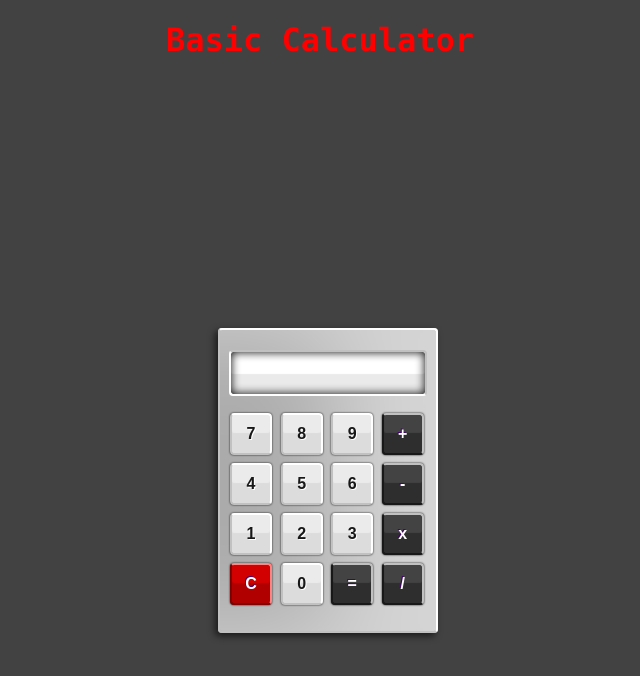
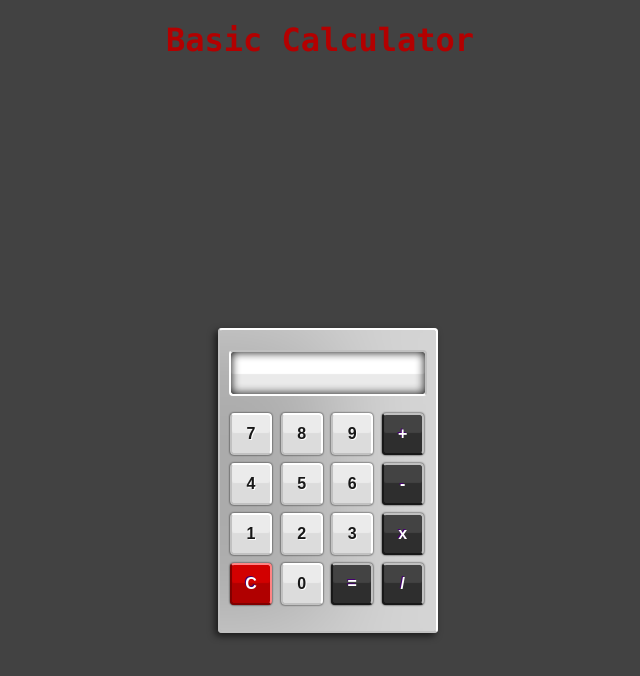
Before and after one commit to shruti960960/SimpleCalculator, a plain HTML site: page index.html in a window 1280 px wide. Shown: the whole page, without its empty margins (320-960 px from the left). Drawn offline with Linux system fonts and the light colour scheme.

Commit message:
Update index.html

```diff
--- a/index.html
+++ b/index.html
@@ -7,7 +7,7 @@
     <link rel="stylesheet" href="style.css" />
   </head>
   <body>
-	 <h1 style="text-align: center; font-family: 'Lucida Console', 'Courier New', monospace; color:red">Basic Calculator</h1>
+	 <h1 style="text-align: center; font-family: 'Lucida Console', 'Courier New', monospace; color:#b30000">Basic Calculator</h1>
   <div class="container">
 
 	<fieldset id="container">
```
